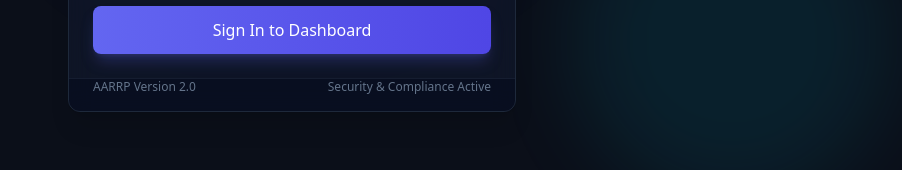
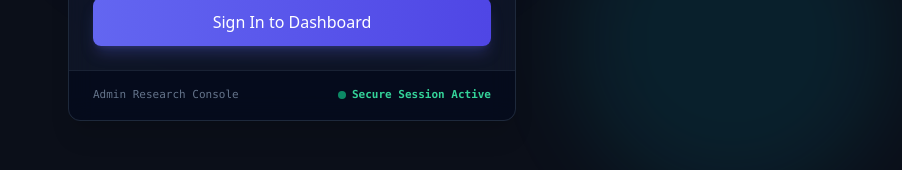
Before and after one commit to praveen-a122/AARRP, a Next.js app in the folder frontend/: page /login in a window 1280 px wide. Shown: the part 560-730 px from the top of the page, without its empty margins (348-1250 px from the left). Built offline with nearby package versions, Linux system fonts and the light colour scheme; no server answers.

Commit message:
style: clean up researcher sign-in card footer and remove v1 parity badge

```diff
--- a/frontend/src/app/login/page.tsx
+++ b/frontend/src/app/login/page.tsx
@@ -7,7 +7,6 @@ import {
   CardTitle,
   CardDescription,
   CardContent,
-  CardFooter,
 } from '@/components/ui/Card';
 import { LoginForm } from '@/components/auth/LoginForm';
 
@@ -56,10 +55,13 @@ export default function LoginPage() {
             <LoginForm />
           </CardContent>
 
-          <CardFooter className="bg-slate-950/40 border-t border-slate-800/60 flex flex-col sm:flex-row items-center justify-between text-xs text-slate-500 py-4 gap-2">
-            <span>AARRP Version 2.0</span>
-            <span>Security & Compliance Active</span>
-          </CardFooter>
+          <div className="bg-slate-950/60 border-t border-slate-800/80 px-6 py-4 flex items-center justify-between text-[11px] font-mono text-slate-500 rounded-b-xl">
+            <span>Admin Research Console</span>
+            <span className="flex items-center gap-1.5 text-emerald-400 font-bold">
+              <span className="w-2 h-2 rounded-full bg-emerald-500 animate-pulse" />
+              Secure Session Active
+            </span>
+          </div>
         </Card>
       </div>
     </main>
--- a/frontend/src/app/participant/page.tsx
+++ b/frontend/src/app/participant/page.tsx
@@ -83,10 +83,7 @@ export default function ParticipantPortalPage() {
             </svg>
             Back to Portal Selection
           </Link>
-          <div className="inline-block px-3 py-1 rounded-full bg-indigo-500/10 border border-indigo-500/20 text-indigo-400 text-xs font-bold uppercase tracking-wider mb-2">
-            AARRP Experimental Protocol v1 Parity
-          </div>
-          <h1 className="text-3xl sm:text-4xl font-extrabold tracking-tight text-white">
+          <h1 className="text-3xl sm:text-4xl font-extrabold tracking-tight text-white mt-2">
             Participant Registration
           </h1>
           <p className="text-sm text-slate-400 max-w-md mx-auto">
```
